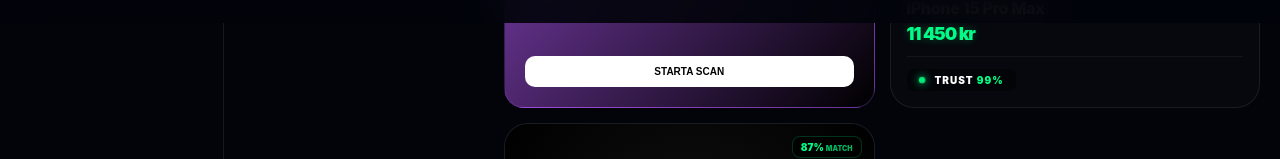
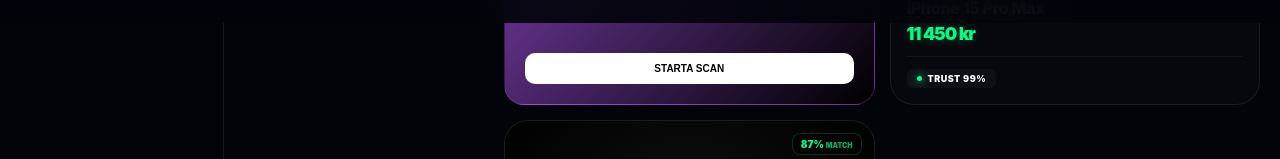
Before and after one commit to gascheckking/marketbeg-appGem, a Next.js app: page / in a window 1280 px wide. Shown: the part 777-936 px from the top of the page. Built offline with nearby package versions, Linux system fonts and the light colour scheme.

Commit message:
Update TrustBadge.tsx

```diff
--- a/components/TrustBadge.tsx
+++ b/components/TrustBadge.tsx
@@ -1,59 +1,22 @@
 "use client";
 import React from 'react';
 
-interface TrustBadgeProps {
-  score: number;
-}
-
-export default function TrustBadge({ score }: TrustBadgeProps) {
-  const getTrustColor = (s: number) => {
-    if (s >= 95) return 'var(--neon-mint)';
-    if (s >= 80) return 'var(--neon-purple)';
-    return '#888';
-  };
-
-  const trustColor = getTrustColor(score);
+export default function TrustBadge({ score }: { score: number }) {
+  const color = score >= 95 ? 'var(--neon-mint)' : 'var(--neon-purple)';
 
   return (
-    <div className="trust-badge" style={{
-      display: 'inline-flex',
-      alignItems: 'center',
-      gap: '10px',
-      padding: '5px 12px',
-      background: 'rgba(0,0,0,0.4)',
-      borderRadius: '8px',
-      border: `1px solid ${trustColor}33`,
-      backdropFilter: 'blur(10px)'
+    <div style={{
+      display: 'inline-flex', alignItems: 'center', gap: '6px',
+      padding: '4px 10px', background: 'rgba(255,255,255,0.03)',
+      borderRadius: '6px', border: `1px solid ${color}44`
     }}>
-      {/* Status-punkt som pulserar om score är hög */}
       <div style={{
-        width: '6px',
-        height: '6px',
-        borderRadius: '50%',
-        background: trustColor,
-        boxShadow: `0 0 8px ${trustColor}`
-      }} className={score >= 95 ? 'pulse-dot' : ''}></div>
-
-      <span style={{
-        fontSize: '10px',
-        fontWeight: 900,
-        letterSpacing: '1px',
-        color: '#fff',
-        textTransform: 'uppercase'
-      }}>
-        TRUST <span style={{ color: trustColor }}>{score}%</span>
+        width: '5px', height: '5px', borderRadius: '50%',
+        background: color, boxShadow: `0 0 8px ${color}`
+      }}></div>
+      <span style={{ fontSize: '9px', fontWeight: 900, color: '#fff', letterSpacing: '0.5px' }}>
+        TRUST {score}%
       </span>
-
-      <style jsx>{`
-        .pulse-dot {
-          animation: dot-pulse 2s infinite ease-in-out;
-        }
-        @keyframes dot-pulse {
-          0% { transform: scale(1); opacity: 1; }
-          50% { transform: scale(1.5); opacity: 0.5; }
-          100% { transform: scale(1); opacity: 1; }
-        }
-      `}</style>
     </div>
   );
 }
```
